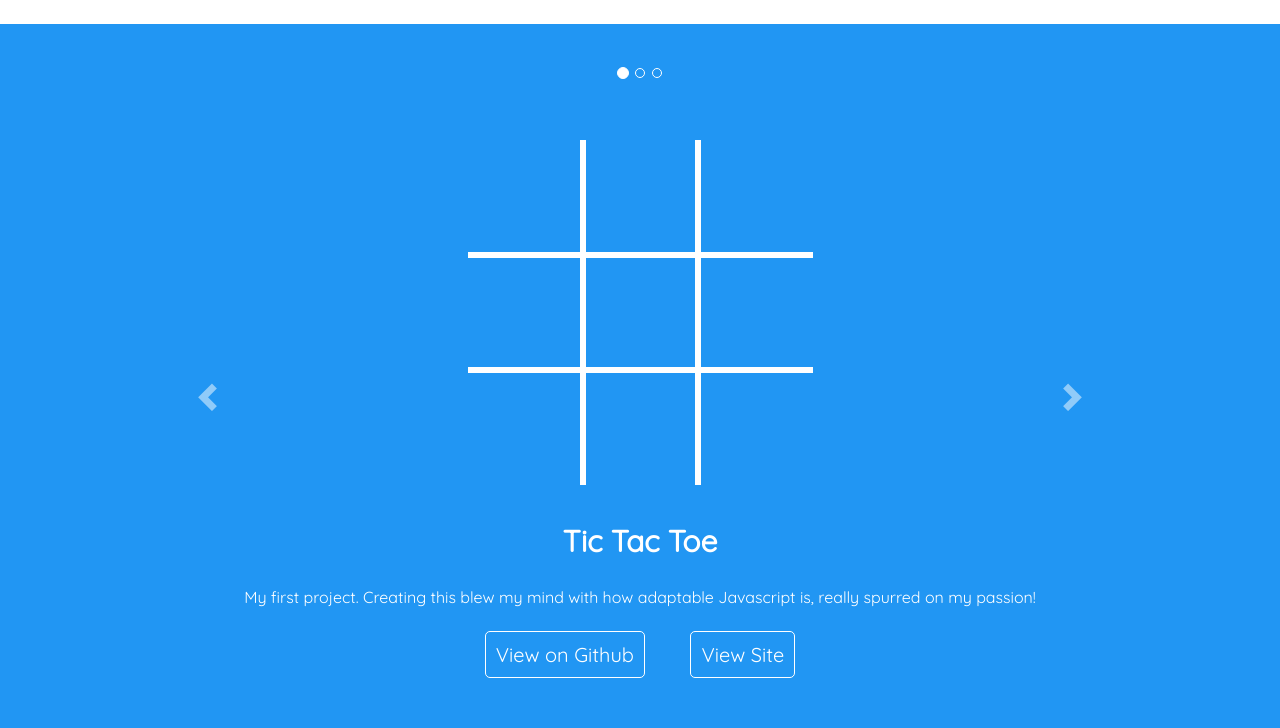
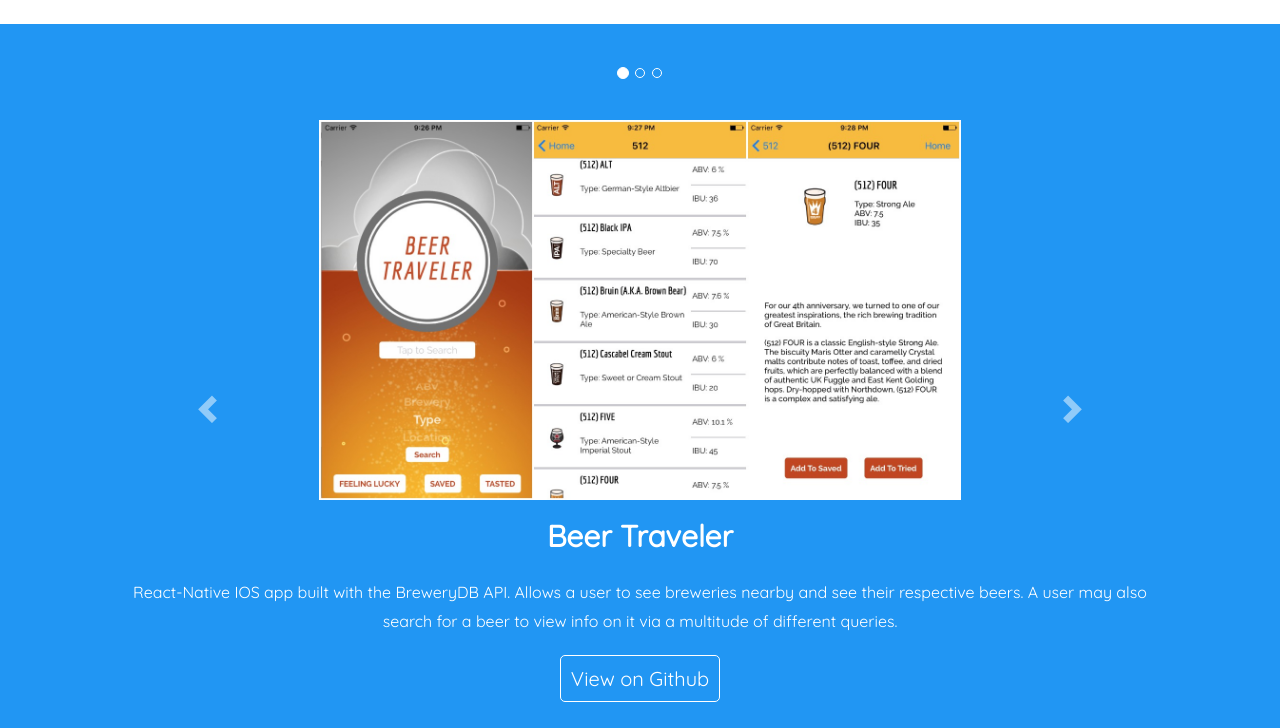
Before and after one commit to connorzg/connorzg.github.io, a plain HTML site: page index.html in a window 1280 px wide. Shown: the part 1460-2188 px from the top of the page. Drawn offline with nearby package versions, Linux system fonts and the light colour scheme.

Commit message:
changed traveler image

```diff
--- a/index.html
+++ b/index.html
@@ -96,7 +96,7 @@
 
       <!-- Wrapper for slides -->
       <div class="carousel-inner" role="listbox">
-        <div class="item active">
+        <div class="item">
           <div class="tictactoe">
             <table class="board">
               <tbody>
@@ -137,8 +137,8 @@
           </div>
         </div>
 
-        <div class="item">
-          <img src="images/beerTraveler2.jpg" alt="Beer Traveller" class="car-image">
+        <div class="item active">
+          <img src="images/traveler.jpg" alt="Beer Traveller" class="car-image">
           <div class="carousel-caption">
             <h2>Beer Traveler</h2>
             <p>React-Native IOS app built with the BreweryDB API. Allows a user to see breweries nearby and see their respective beers. A user may also search for a beer to view info on it via a multitude of different queries.</p>
```
Also changed, not shown: images/beerTraveler2.jpg (deleted), images/traveler.jpg (added).
